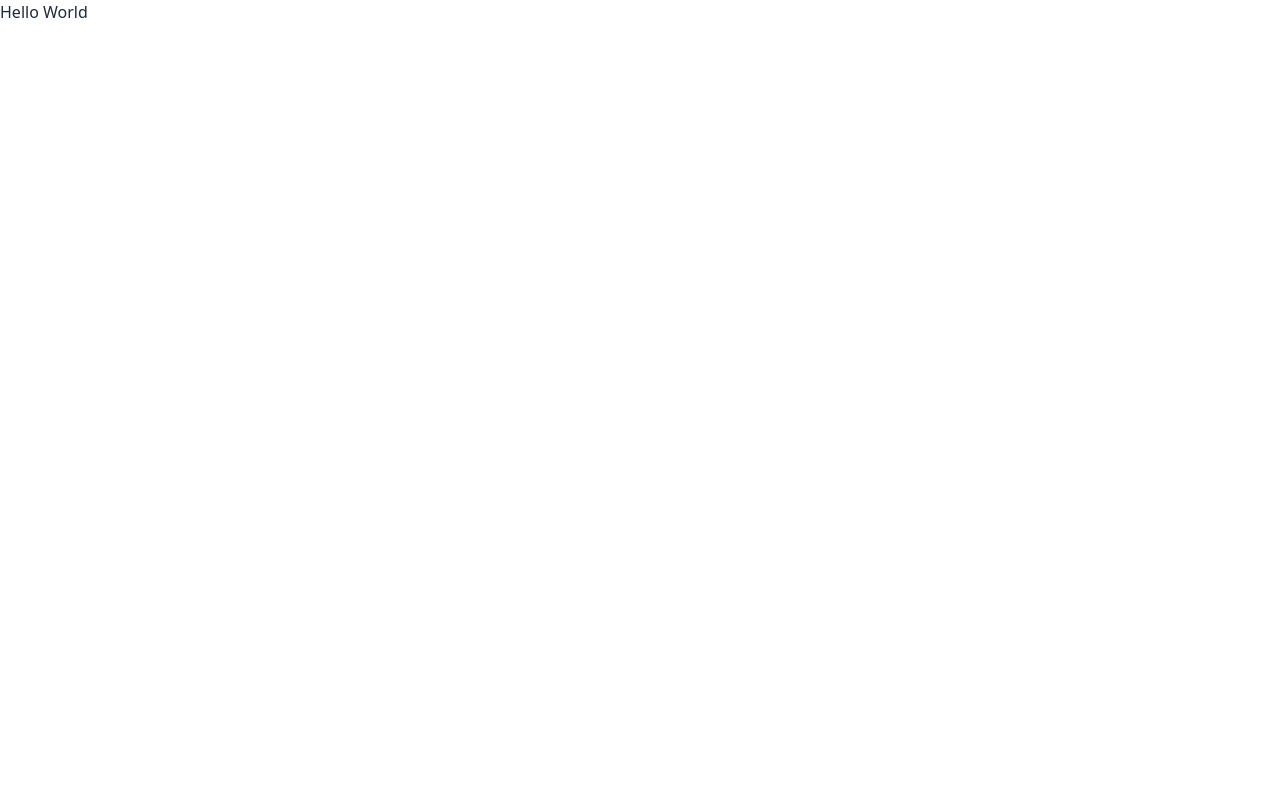
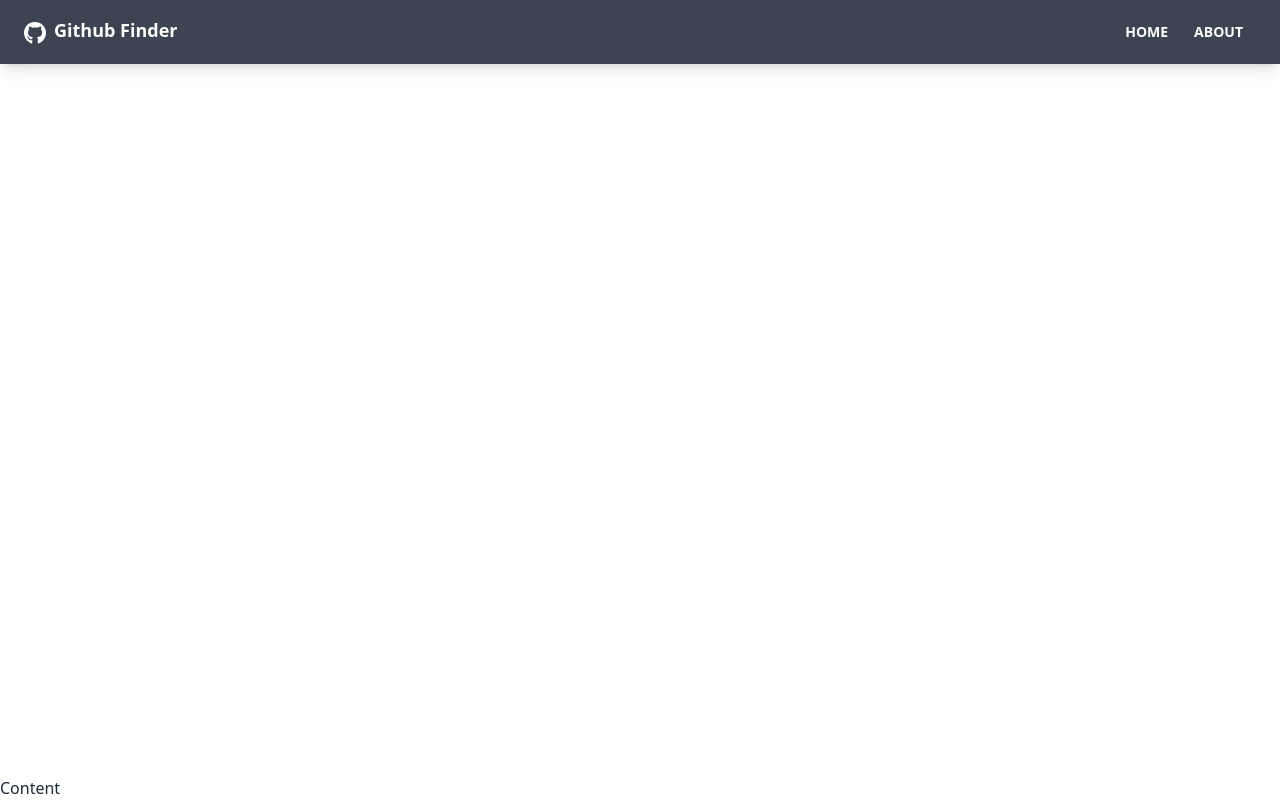
Before and after one commit to legenduzair/github-finder, a React (Create React App) app: page / in a window 1280 px wide. Built offline with nearby package versions, Linux system fonts and the light colour scheme; the HTML template or start-up script is replaced by a standard one.

Commit message:
Add navbar html and tailwind styling to navbar component

```diff
--- a/package.json
+++ b/package.json
@@ -9,6 +9,8 @@
     "daisyui": "^2.51.6",
     "react": "^18.2.0",
     "react-dom": "^18.2.0",
+    "react-icons": "^4.8.0",
+    "react-router-dom": "^6.11.1",
     "react-scripts": "5.0.1",
     "web-vitals": "^2.1.4"
   },
--- a/src/App.js
+++ b/src/App.js
@@ -1,8 +1,14 @@
+import {BrowserRouter as Router, Route} from 'react-router-dom'
+import Navbar from './components/layout/Navbar';
+
 function App() {
   return (
-    <div>
-      <h1>Hello World</h1>
-    </div>
+    <Router>
+      <div className="flex flex-col justify-between h-screen">
+       <Navbar />
+       <main>Content</main>
+      </div>
+    </Router>
   );
 }
 
--- /dev/null
+++ b/src/components/layout/Navbar.jsx
@@ -0,0 +1,34 @@
+import {FaGithub} from 'react-icons/fa'
+import {Link} from 'react-router-dom'
+
+function Navbar({title}) {
+  return (
+    <nav className='navbar mb-12 shadow-lg bg-neutral text-neutral-content'>
+        <div className="container mx-auto">
+            <div className="flex-none px-2 mx-2">
+                <FaGithub className='inline pr-2 text-3xl' />
+                <Link to='/' className='text-lg font-bold align-moddle'>
+                    {title}
+                </Link>
+            </div>
+
+            <div className="flex-1 px-2 mx-2">
+                <div className="flex justify-end">
+                    <Link to='/' className='btn btn-ghost btn-sm rounded-btn'>
+                        Home
+                    </Link>
+                    <Link to='/about' className='btn btn-ghost btn-sm rounded-btn'>
+                        About
+                    </Link>
+                </div>
+            </div>
+        </div>
+    </nav>
+  )
+}
+
+Navbar.defaultProps = {
+    title: 'Github Finder'
+}
+
+export default Navbar
```
Also changed, not shown: 1 other file (tests, documents, lock files or other folders).
